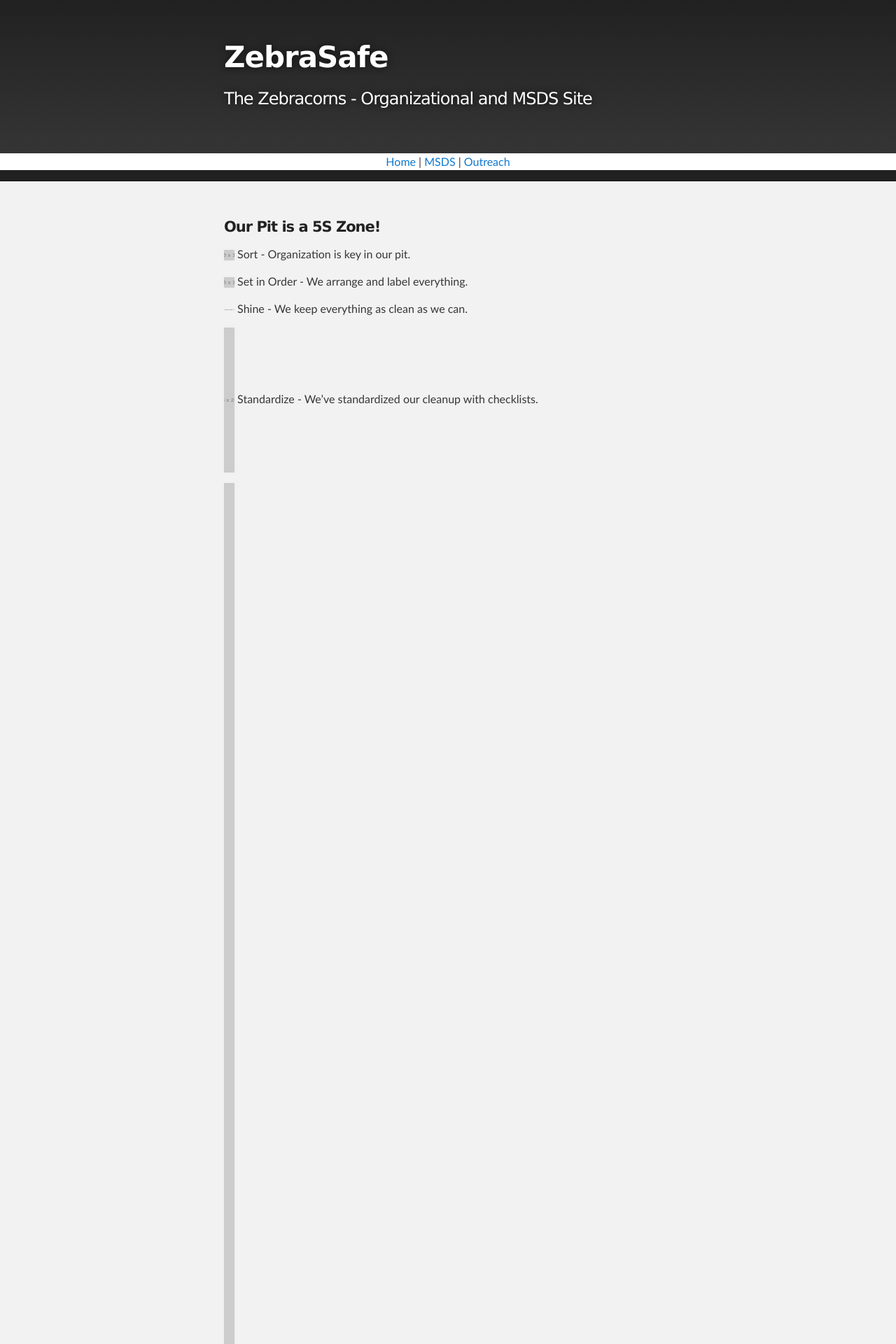
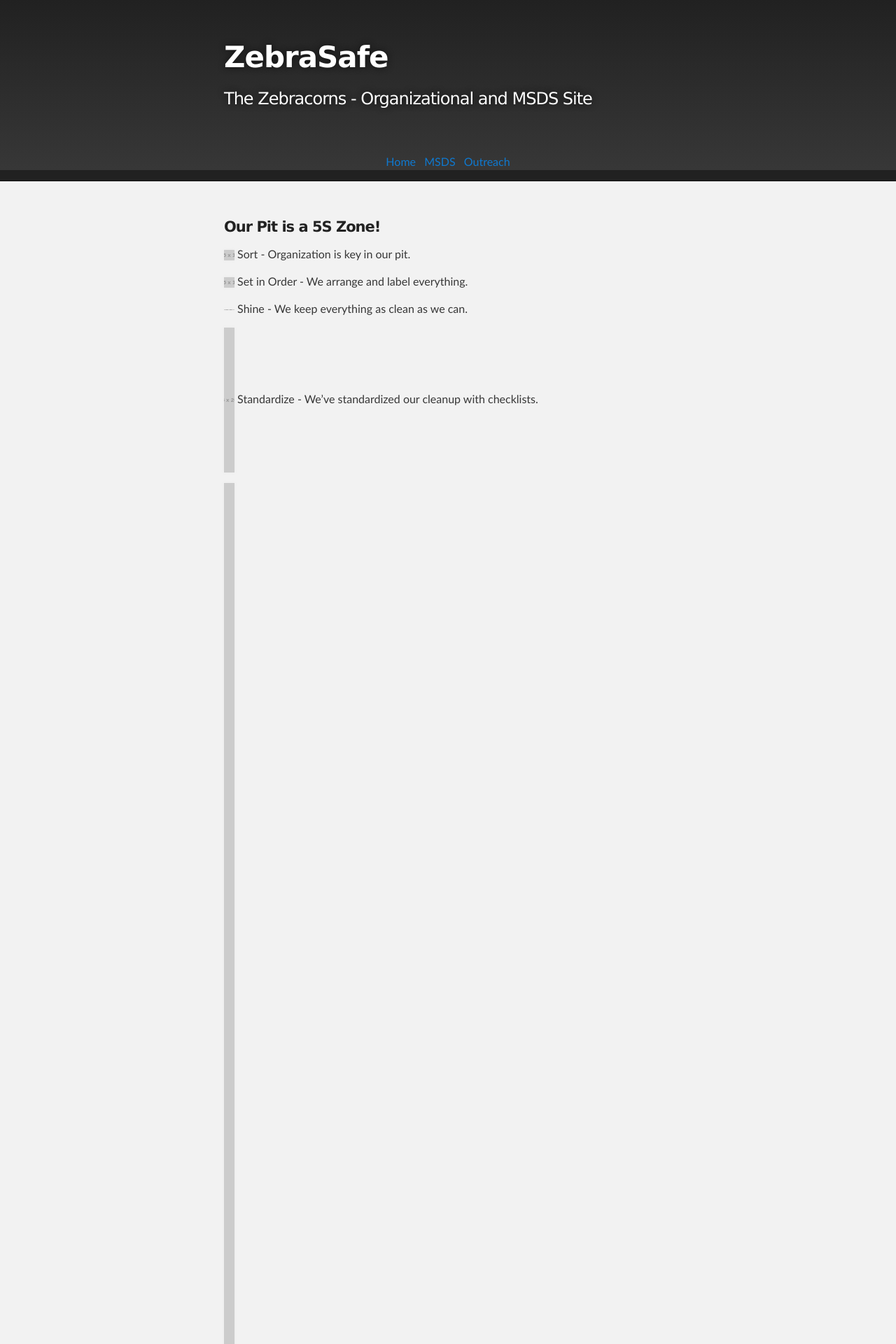
Before and after one commit to FRC900/ZebraSafeSite, a Jekyll site: the page built from index.md, in a window 1280 px wide. Shown: the top 1920 px of the page at 70% size. Built offline with Jekyll 4.4.1, drawn with Linux system fonts in a browser that asks for light colours.

Commit message:
Update nav.html

```diff
--- a/_includes/nav.html
+++ b/_includes/nav.html
@@ -1,4 +1,4 @@
-<p style="text-align: center; background-color: white;">
+<p style="text-align: center;">
   <a href="{{site.baseurl}}/">Home</a> |
   <a href="{{site.baseurl}}/MSDS">MSDS</a> |
   <a href="{{site.baseurl}}/outreach">Outreach</a>
```
